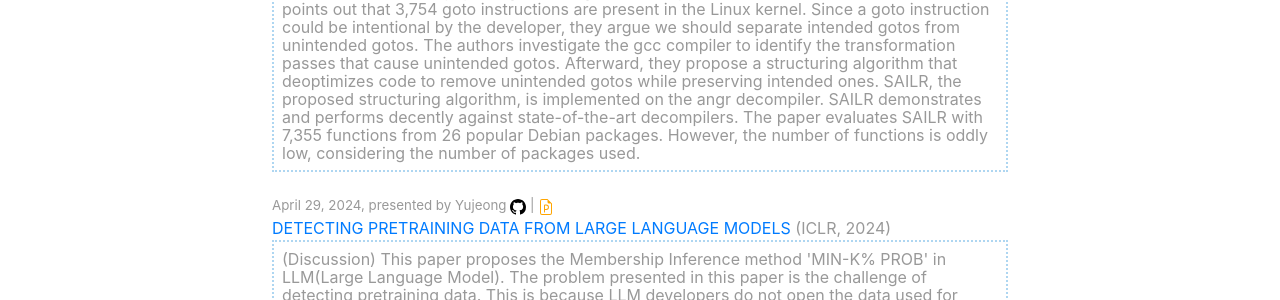
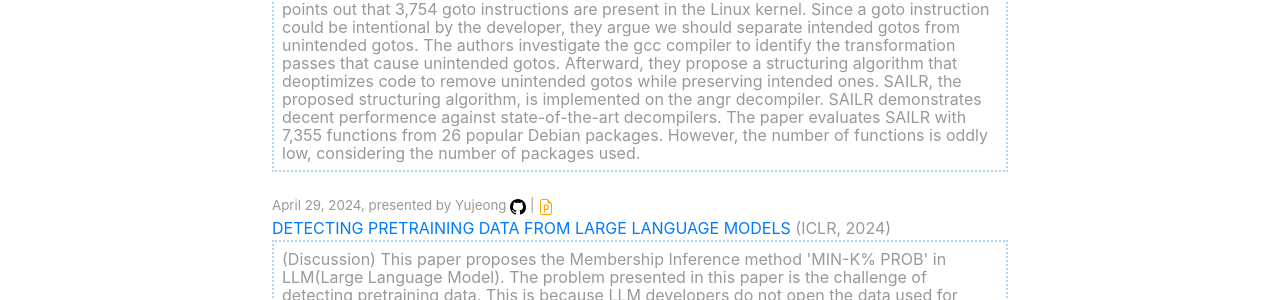
Before and after one commit to SecAI-Lab/secai-lab.github.io, a Jekyll site: the page built from pages/seminar.md, in a window 1280 px wide and 900 px high. Shown: the part 378-678 px from the top of the window. Built offline with Jekyll 4.4.1, drawn with Linux system fonts in a browser that asks for light colours; nearby versions of some CDN libraries; some of the changed text lies outside the part shown.

Commit message:
small fix

```diff
--- a/_data/readings.yml
+++ b/_data/readings.yml
@@ -6,7 +6,7 @@
   conference: USENIX
   date: 2024.05.07
   pub_year: 2024
-  discussion: "(Discussion) In many ways, the compilation process is destructive. High-level constructs, variable names, and comments present in the source code are often lost. Nevertheless, decompilers aim to retrieve the source from a binary. Decompilation results vary between decompilers. So, what is a good decompilation? One could argue that fewer goto instructions indicate good decompilation. Because multiple gotos signify the decompiler failed to structure the control flow. This paper argues that good decompilation is similar to the source code and points out that 3,754 goto instructions are present in the Linux kernel. Since a goto instruction could be intentional by the developer, they argue we should separate intended gotos from unintended gotos. The authors investigate the gcc compiler to identify the transformation passes that cause unintended gotos. Afterward, they propose a structuring algorithm that deoptimizes code to remove unintended gotos while preserving intended ones. SAILR, the proposed structuring algorithm, is implemented on the angr decompiler. SAILR demonstrates and performs decently against state-of-the-art decompilers. The paper evaluates SAILR with 7,355 functions from 26 popular Debian packages. However, the number of functions is oddly low, considering the number of packages used."
+  discussion: "(Discussion) In many ways, the compilation process is destructive. High-level constructs, variable names, and comments present in the source code are often lost. Nevertheless, decompilers aim to retrieve the source from a binary. Decompilation results vary between decompilers. So, what is a good decompilation? One could argue that fewer goto instructions indicate good decompilation. Because multiple gotos signify the decompiler failed to structure the control flow. This paper argues that good decompilation is similar to the source code and points out that 3,754 goto instructions are present in the Linux kernel. Since a goto instruction could be intentional by the developer, they argue we should separate intended gotos from unintended gotos. The authors investigate the gcc compiler to identify the transformation passes that cause unintended gotos. Afterward, they propose a structuring algorithm that deoptimizes code to remove unintended gotos while preserving intended ones. SAILR, the proposed structuring algorithm, is implemented on the angr decompiler. SAILR demonstrates decent performence against state-of-the-art decompilers. The paper evaluates SAILR with 7,355 functions from 26 popular Debian packages. However, the number of functions is oddly low, considering the number of packages used."
 
 - title: "DETECTING PRETRAINING DATA FROM LARGE LANGUAGE MODELS"
   link: "https://arxiv.org/pdf/2310.16789"
```
